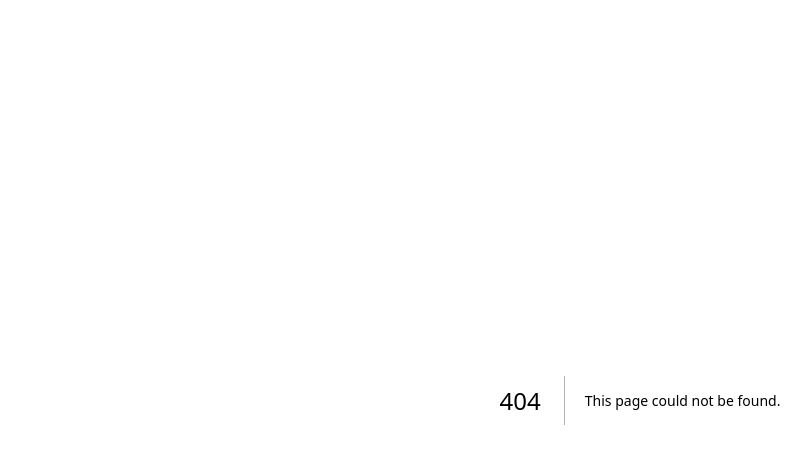
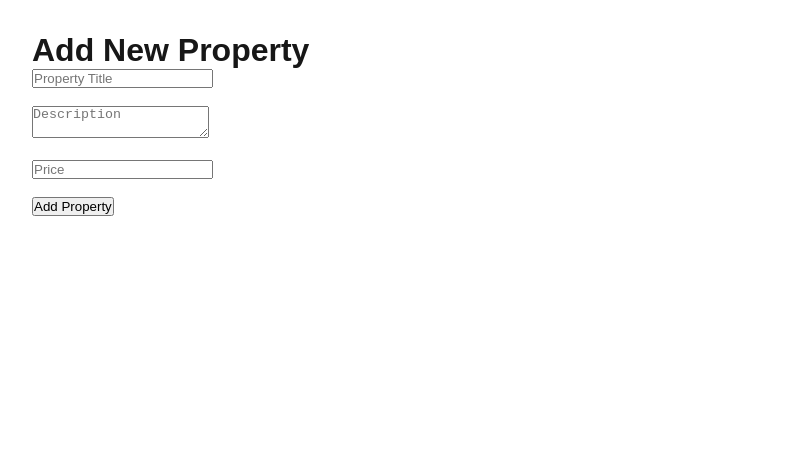
Before and after one commit to S0n0f1saac/buyerbridge-mvp, a Next.js app: page /add-property in a window 1280 px wide. Before the commit this address had no page. Shown: the top 464 px of the page, without its empty margins (0-811 px from the left). Built offline with nearby package versions, Linux system fonts and the light colour scheme; no server answers.

Commit message:
Built add property form

```diff
--- /dev/null
+++ b/app/add-property/page.js
@@ -0,0 +1,74 @@
+'use client'
+
+import { useState, useEffect } from 'react'
+import { supabase } from '@/lib/supabase'
+import { useRouter } from 'next/navigation'
+
+export default function AddPropertyPage() {
+  const [title, setTitle] = useState('')
+  const [description, setDescription] = useState('')
+  const [price, setPrice] = useState('')
+  const [message, setMessage] = useState('')
+  const router = useRouter()
+
+  const handleSubmit = async (e) => {
+    e.preventDefault()
+
+    // Get logged-in user
+    const { data: { user } } = await supabase.auth.getUser()
+    if (!user) {
+      setMessage('You must be logged in.')
+      return
+    }
+
+    const { error } = await supabase.from('properties').insert([{
+      title,
+      description,
+      price: Number(price),
+      user_id: user.id
+    }])
+
+    if (error) {
+      setMessage(`Error: ${error.message}`)
+    } else {
+      setMessage('Property added!')
+      setTitle('')
+      setDescription('')
+      setPrice('')
+      router.push('/dashboard')  // or wherever you want to go next
+    }
+  }
+
+  return (
+    <div style={{ padding: '2rem' }}>
+      <h1>Add New Property</h1>
+      <form onSubmit={handleSubmit}>
+        <input
+          type="text"
+          placeholder="Property Title"
+          value={title}
+          onChange={(e) => setTitle(e.target.value)}
+          required
+        /><br /><br />
+
+        <textarea
+          placeholder="Description"
+          value={description}
+          onChange={(e) => setDescription(e.target.value)}
+          required
+        /><br /><br />
+
+        <input
+          type="number"
+          placeholder="Price"
+          value={price}
+          onChange={(e) => setPrice(e.target.value)}
+          required
+        /><br /><br />
+
+        <button type="submit">Add Property</button>
+      </form>
+      <p>{message}</p>
+    </div>
+  )
+}
```
Also changed, not shown: app/dashboard/page.js (added, +36 -0 lines).
